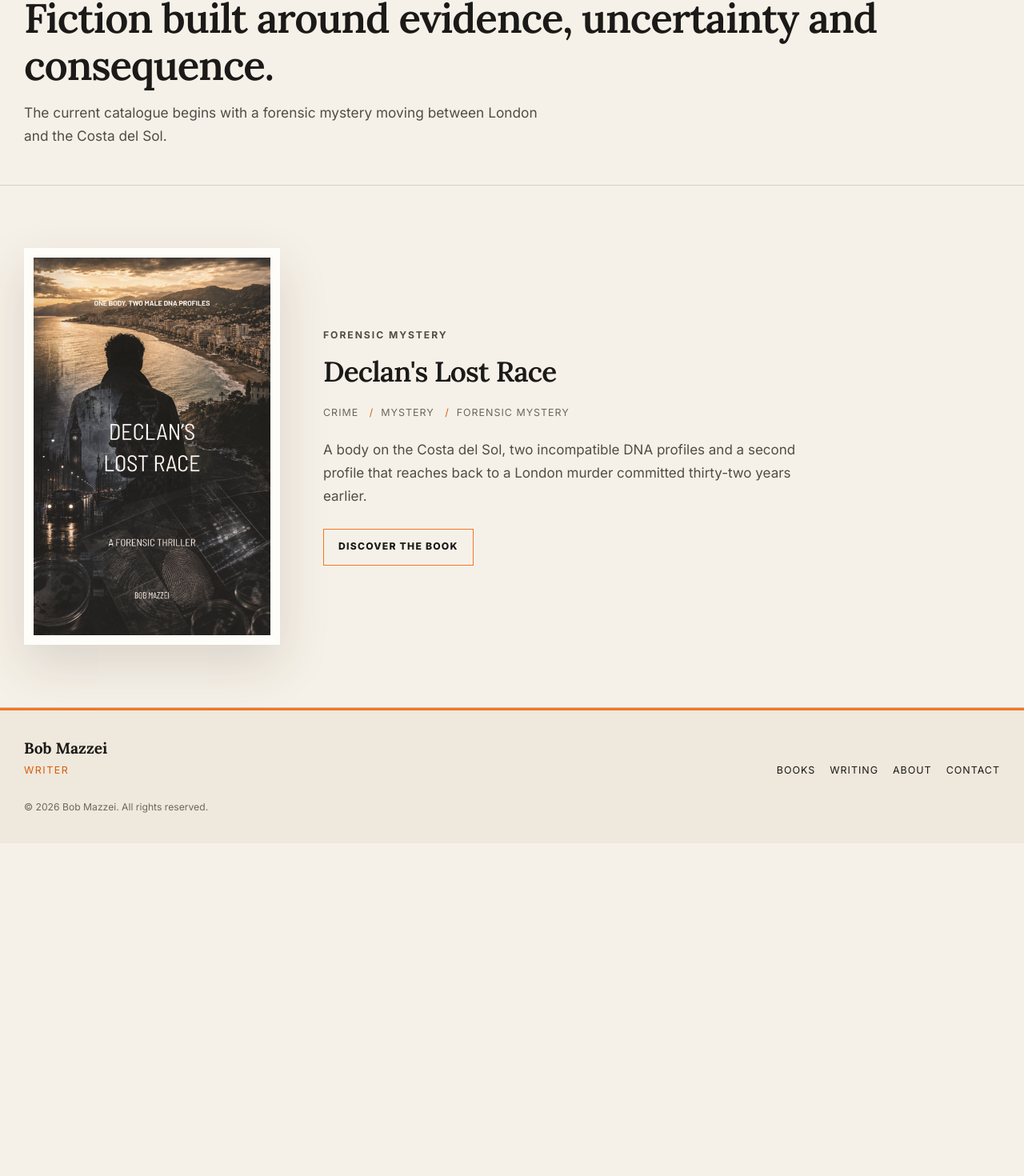
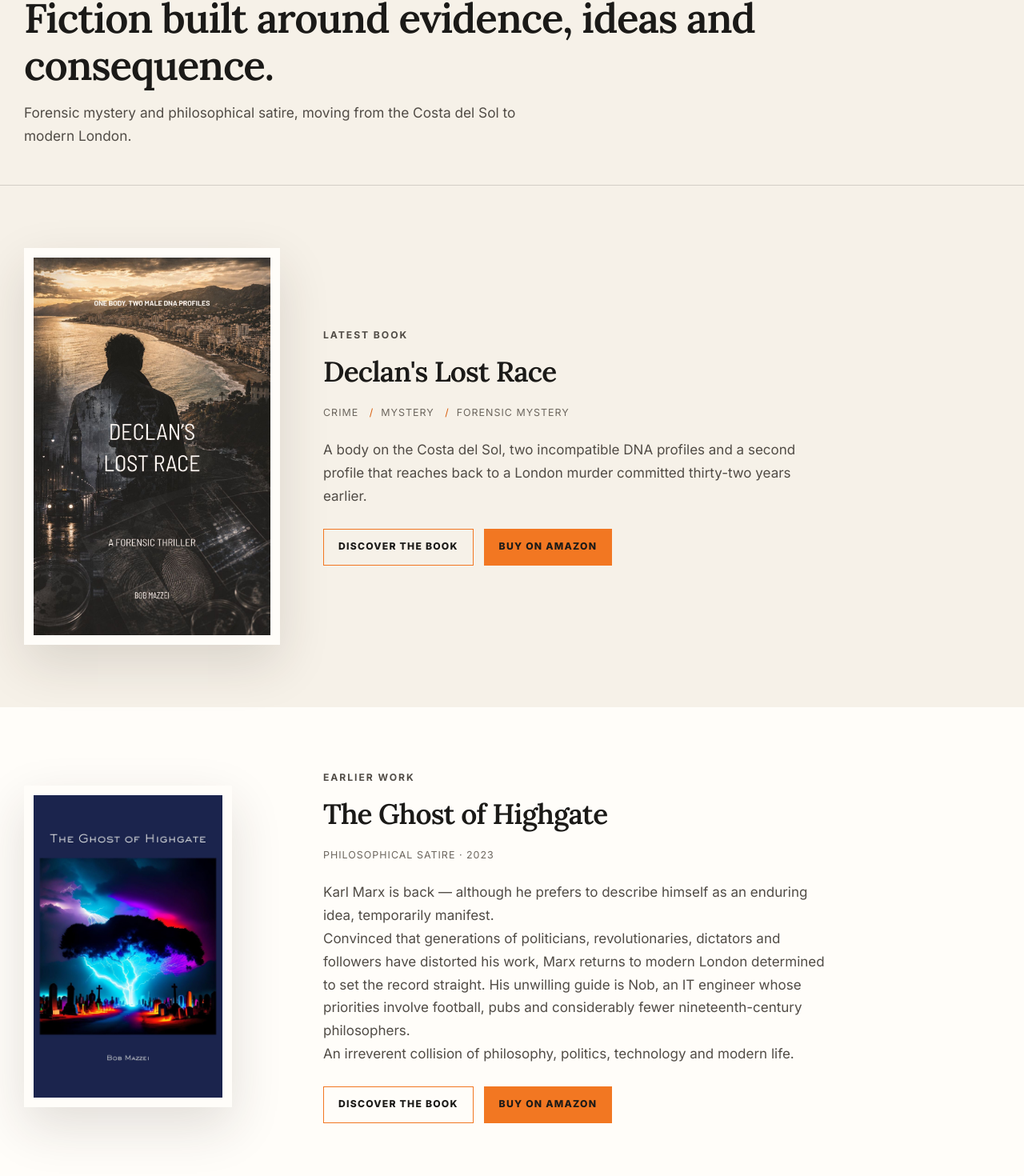
Before and after one commit to hubsienda/bobuk, a Next.js app: page /books in a window 1280 px wide. Shown: the part 199-1669 px from the top of the page at 80% size. Before the commit the page ends 1253 px from the top, so only its background shows below. Built offline with nearby package versions, Linux system fonts and the light colour scheme.

Commit message:
Add The Ghost of Highgate and extract

```diff
--- a/src/app/books/page.tsx
+++ b/src/app/books/page.tsx
@@ -1,11 +1,11 @@
 import type { Metadata } from 'next'
 import { BookCover } from '@/components/BookCover'
 import { ButtonLink } from '@/components/ButtonLink'
-import { books } from '@/data/books'
+import { declan, ghost } from '@/data/books'
 
 export const metadata: Metadata = {
   title: 'Books',
-  description: 'Books by Bob Mazzei, including Declan’s Lost Race.',
+  description: "Books by Bob Mazzei, including Declan's Lost Race and The Ghost of Highgate.",
   alternates: { canonical: '/books/' }
 }
 
@@ -15,27 +15,49 @@ export default function BooksPage() {
       <header className="page-hero">
         <div className="shell">
           <p className="eyebrow">Books</p>
-          <h1>Fiction built around evidence, uncertainty and consequence.</h1>
-          <p>The current catalogue begins with a forensic mystery moving between London and the Costa del Sol.</p>
+          <h1>Fiction built around evidence, ideas and consequence.</h1>
+          <p>Forensic mystery and philosophical satire, moving from the Costa del Sol to modern London.</p>
         </div>
       </header>
       <div className="page-rule" />
+
       <section className="section">
         <div className="shell books-list">
-          {books.map(book => (
-            <article key={book.slug} className="book-list-item">
-              <BookCover book={book} />
-              <div>
-                <p className="eyebrow">Forensic mystery</p>
-                <h2>{book.title}</h2>
-                <div className="genre-line">{book.genres.map(genre => <span key={genre}>{genre}</span>)}</div>
-                <p>{book.shortDescription}</p>
-                <div className="action-group">
-                  <ButtonLink href={`/books/${book.slug}/`} variant="secondary">Discover the book</ButtonLink>
-                </div>
+          <article className="book-list-item">
+            <BookCover book={declan} />
+            <div>
+              <p className="eyebrow">Latest book</p>
+              <h2>{declan.title}</h2>
+              <div className="genre-line">{declan.genres.map(genre => <span key={genre}>{genre}</span>)}</div>
+              <p>{declan.shortDescription}</p>
+              <div className="action-group">
+                <ButtonLink href={`/books/${declan.slug}/`} variant="secondary">Discover the book</ButtonLink>
+                {declan.amazonUrl && <ButtonLink href={declan.amazonUrl}>Buy on Amazon</ButtonLink>}
               </div>
-            </article>
-          ))}
+            </div>
+          </article>
+        </div>
+      </section>
+
+      <section className="section editorial-section">
+        <div className="shell">
+          <article className="book-list-item">
+            <div style={{ maxWidth: 260 }}>
+              <BookCover book={ghost} />
+            </div>
+            <div>
+              <p className="eyebrow">Earlier work</p>
+              <h2>{ghost.title}</h2>
+              <div className="genre-line"><span>Philosophical satire · 2023</span></div>
+              <p>Karl Marx is back — although he prefers to describe himself as an enduring idea, temporarily manifest.</p>
+              <p>Convinced that generations of politicians, revolutionaries, dictators and followers have distorted his work, Marx returns to modern London determined to set the record straight. His unwilling guide is Nob, an IT engineer whose priorities involve football, pubs and considerably fewer nineteenth-century philosophers.</p>
+              <p>An irreverent collision of philosophy, politics, technology and modern life.</p>
+              <div className="action-group">
+                <ButtonLink href={`/books/${ghost.slug}/`} variant="secondary">Discover the book</ButtonLink>
+                {ghost.amazonUrl && <ButtonLink href={ghost.amazonUrl}>Buy on Amazon</ButtonLink>}
+              </div>
+            </div>
+          </article>
         </div>
       </section>
     </>
--- /dev/null
+++ b/src/app/books/the-ghost-of-highgate/page.tsx
@@ -0,0 +1,71 @@
+import type { Metadata } from 'next'
+import { BookCover } from '@/components/BookCover'
+import { ButtonLink } from '@/components/ButtonLink'
+import { ghost } from '@/data/books'
+import { site } from '@/data/site'
+
+const description =
+  'The Ghost of Highgate by Bob Mazzei is an irreverent philosophical satire in which Karl Marx returns to modern London determined to correct what the world has made of his ideas.'
+
+export const metadata: Metadata = {
+  title: 'The Ghost of Highgate',
+  description,
+  alternates: { canonical: '/books/the-ghost-of-highgate/' },
+  openGraph: {
+    title: 'The Ghost of Highgate | Bob Mazzei',
+    description,
+    url: `${site.url}/books/the-ghost-of-highgate/`,
+    images: [{ url: ghost.cover, alt: ghost.coverAlt }]
+  },
+  twitter: {
+    card: 'summary_large_image',
+    title: 'The Ghost of Highgate | Bob Mazzei',
+    description,
+    images: [ghost.cover]
+  }
+}
+
+export default function GhostOfHighgatePage() {
+  const bookJsonLd = {
+    '@context': 'https://schema.org',
+    '@type': 'Book',
+    name: ghost.title,
+    author: { '@type': 'Person', name: site.name, url: site.url },
+    genre: ghost.genres,
+    image: `${site.url}${ghost.cover}`,
+    url: `${site.url}/books/the-ghost-of-highgate/`,
+    description,
+    datePublished: '2023',
+    ...(ghost.amazonUrl ? { sameAs: ghost.amazonUrl } : {})
+  }
+
+  return (
+    <section className="section">
+      <script type="application/ld+json" dangerouslySetInnerHTML={{ __html: JSON.stringify(bookJsonLd) }} />
+      <div className="shell">
+        <div className="book-page-grid">
+          <div style={{ maxWidth: 320 }}>
+            <BookCover book={ghost} priority />
+          </div>
+          <div>
+            <p className="eyebrow">A philosophical satire</p>
+            <h1 className="book-page-title">The Ghost of Highgate</h1>
+            <div className="genre-line"><span>Philosophical satire · London · 2023</span></div>
+            <p className="book-hook">Karl Marx is back. He is not pleased.</p>
+            <div className="book-synopsis">
+              <p>A strange encounter near Highgate Cemetery leaves Nob face to face with a dishevelled Victorian who should have been dead for well over a century.</p>
+              <p>The stranger is Karl Marx — or, as he prefers to put it, an enduring idea, temporarily manifest.</p>
+              <p>Appalled by what politicians, revolutionaries, dictators, academics and assorted followers have made of his work, Marx has returned with a mission: understand the twenty-first century and set the record straight.</p>
+              <p>Unfortunately, his reluctant guide is Nob — a London IT engineer more interested in football, pubs and getting on with his life than escorting a nineteenth-century philosopher through smartphones, the Internet, modern politics and the strange habits of contemporary society.</p>
+              <p>The Ghost of Highgate is an irreverent philosophical satire about ideas, ideology, history and what happens to a thinker's work once the thinker is no longer around to defend it.</p>
+            </div>
+            <div className="action-group">
+              {ghost.amazonUrl && <ButtonLink href={ghost.amazonUrl}>Buy on Amazon</ButtonLink>}
+              <ButtonLink href="/writing/the-ghost-of-highgate-extract/" variant="secondary">Read an extract</ButtonLink>
+            </div>
+          </div>
+        </div>
+      </div>
+    </section>
+  )
+}
--- a/src/app/sitemap.ts
+++ b/src/app/sitemap.ts
@@ -3,7 +3,15 @@ import { getAllWriting } from '@/lib/writing'
 import { site } from '@/data/site'
 
 export default async function sitemap(): Promise<MetadataRoute.Sitemap> {
-  const staticRoutes = ['', '/books/', '/books/declans-lost-race/', '/writing/', '/about/', '/contact/']
+  const staticRoutes = [
+    '',
+    '/books/',
+    '/books/declans-lost-race/',
+    '/books/the-ghost-of-highgate/',
+    '/writing/',
+    '/about/',
+    '/contact/'
+  ]
   const writing = await getAllWriting()
 
   return [
--- /dev/null
+++ b/src/content/the-ghost-of-highgate-extract.mdx
@@ -0,0 +1,58 @@
+---
+title: "Extract from The Ghost of Highgate"
+description: "Nob finally discovers the identity of the impossible Victorian who has appeared in his life."
+seoDescription: "Read an extract from The Ghost of Highgate by Bob Mazzei, a philosophical satire in which an impossible Victorian visitor finally reveals his identity."
+date: "2026-10-04"
+type: "extract"
+tags:
+  - The Ghost of Highgate
+  - philosophical satire
+featured: false
+draft: false
+chapter: "Chapter 5 — Day #1: The nutter's here to stay"
+image: "/covers/the-ghost-of-highgate.jpg"
+imageAlt: "Cover of The Ghost of Highgate by Bob Mazzei"
+bookTitle: "The Ghost of Highgate"
+---
+
+import { ButtonLink } from '@/components/ButtonLink'
+import { ghost } from '@/data/books'
+
+<p><em>Nob has spent days trying to decide whether the strange Victorian appearing around Highgate is a lunatic, a trick or something considerably harder to explain. Eventually, his visitor decides to demonstrate the answer.</em></p>
+
+“Now look, and you'll see right through me.”
+
+I'm rather mesmerised, yet my eyes remain fixed upon his figure as it starts to slowly dissolve and sway. It appears akin to a hologram, and indeed, I can see everything that lies beyond his body or whatever it has transmuted into.
+
+“Wow!” I exclaim almost in a whisper. I go back in time, but I don't recall eating mushrooms recently, and my rock and roll days are long gone. However, it feels like a shiver comes over me and, blimey, what an experience, this is as trippy as I've ever had!
+
+Okay, weird old boy, straight to the point, “Who are you?”
+
+“Karl Marx, and I guess you know why I am here.”
+
+“Play pinball?”
+
+He’s staring at me as if I spoke Martian.
+
+“All right! You ought to make it right.” I cut to the chase.
+
+“Right.” He replies softly.
+
+“So you're a soul from the afterlife then?”
+
+“A soul? Heavens no, that was merely Plato's artifice to explain the equal knowledge needed beyond our fallible senses.”
+
+“But if you're not a body or soul, what are you? Some kind of spirit, a manifestation of the mind?”
+
+“Oh no, not Descartes's dichotomy of body and soul, body and mind! Old stuff. He merely said thought's seat was the soul to save his skin. There is no such thing as a soul, my dear boy.”
+
+“Alright mate, but if you aren’t a body, what exactly should I call you if not ghost or soul?”
+
+<p style={{ marginTop: '2rem', paddingLeft: '1rem', borderLeft: '3px solid var(--orange)', fontWeight: 600 }}>“Please, I am no mere spectre or apparition. Simply regard me as an enduring idea, temporarily manifest.”</p>
+
+<div className="action-group" style={{ marginTop: '2.25rem' }}>
+  {ghost.amazonUrl && <ButtonLink href={ghost.amazonUrl}>Buy The Ghost of Highgate on Amazon</ButtonLink>}
+  <ButtonLink href="/books/the-ghost-of-highgate/" variant="secondary">Discover the book</ButtonLink>
+</div>
+
+<p className="article-copyright" style={{ marginTop: '1rem' }}>Extract from The Ghost of Highgate © 2023 Bob Mazzei. All rights reserved.</p>
--- a/src/data/books.ts
+++ b/src/data/books.ts
@@ -7,6 +7,11 @@ export type Book = {
   hook: string[]
   shortDescription: string
   amazonUrl?: string
+  year?: number
+  category?: string
+  location?: string
+  series?: string
+  seriesNumber?: number
 }
 
 export const books: Book[] = [
@@ -20,7 +25,22 @@ export const books: Book[] = [
     shortDescription:
       'A body on the Costa del Sol, two incompatible DNA profiles and a second profile that reaches back to a London murder committed thirty-two years earlier.',
     amazonUrl: 'https://www.amazon.com/dp/B0HDJY28W5'
+  },
+  {
+    slug: 'the-ghost-of-highgate',
+    title: 'The Ghost of Highgate',
+    cover: '/covers/the-ghost-of-highgate.jpg',
+    coverAlt: 'Cover of The Ghost of Highgate by Bob Mazzei',
+    genres: ['Philosophical satire', 'Comic fiction', 'Political/philosophical satire'],
+    hook: ['Karl Marx is back. He is not pleased.'],
+    shortDescription:
+      'Karl Marx is back — although he prefers to describe himself as an enduring idea, temporarily manifest.',
+    amazonUrl: 'https://www.amazon.com/dp/B0CJRV854G',
+    year: 2023,
+    category: 'Philosophical satire',
+    location: 'London'
   }
 ]
 
 export const declan = books[0]
+export const ghost = books[1]
--- a/src/lib/writing.ts
+++ b/src/lib/writing.ts
@@ -89,7 +89,12 @@ export async function getAllWriting(options?: { includeDrafts?: boolean }) {
   return items
     .filter(item => item.title && item.date)
     .filter(item => options?.includeDrafts || !item.draft)
-    .sort((a, b) => b.date.localeCompare(a.date))
+    .sort((a, b) => {
+      const dateOrder = b.date.localeCompare(a.date)
+      if (dateOrder !== 0) return dateOrder
+      if (a.featured !== b.featured) return Number(b.featured) - Number(a.featured)
+      return a.slug.localeCompare(b.slug)
+    })
 }
 
 export async function getWritingBySlug(slug: string) {
```
